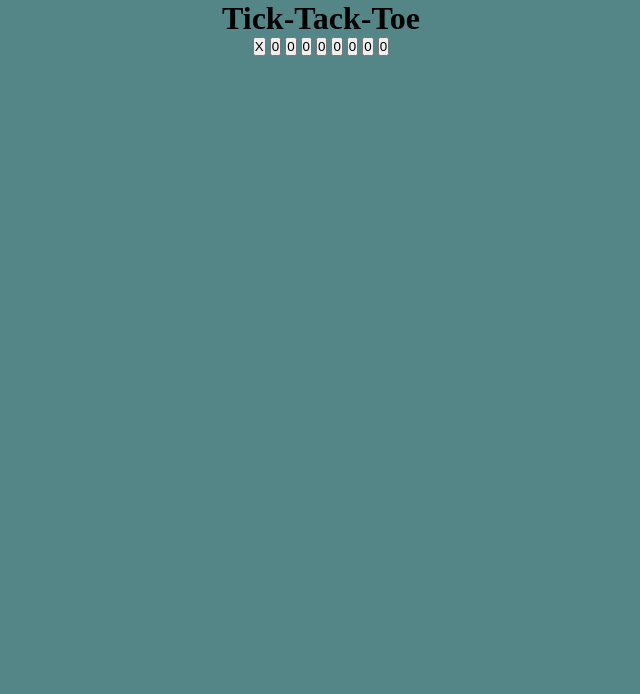
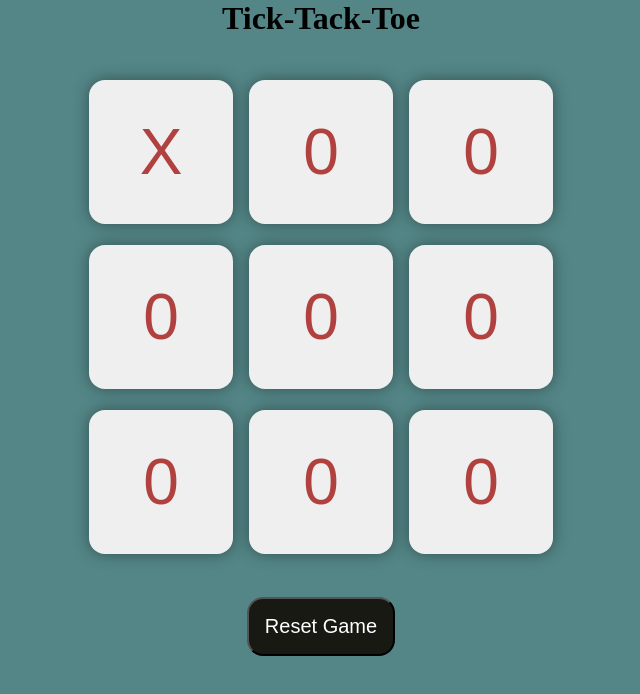
Before and after one commit to devendra1999/TickTackToe, a plain HTML site: page index.html in a window 1280 px wide. Shown: the whole page, without its empty margins (319-959 px from the left). Drawn offline with Linux system fonts and the light colour scheme.

Commit message:
add: updated the component

```diff
--- a/index.html
+++ b/index.html
@@ -20,10 +20,9 @@
                 <button class="box">0</button>
                 <button class="box">0</button>
                 <button class="box">0</button>
-
-
             </div>
         </div>
+        <button id = "reset-btn">Reset Game</button>
     </main>
 </body>
 </html>
--- a/style.css
+++ b/style.css
@@ -1,5 +1,6 @@
 * {
     margin: 0;
+    padding-top: 20px;
     padding: 0;
 }
 
@@ -7,3 +8,39 @@ body {
     background-color: #548687;
     text-align: center;
 }
+
+.container {
+    height: 70vh;
+    display: flex;
+    justify-content: center;
+    align-items: center;
+
+}
+
+.game {
+    height: 60vmin;
+    width: 60vmin;
+    display: flex;
+    flex-wrap: wrap;
+    justify-content: center;
+    align-items: center;
+    gap: 2vmin;
+}
+
+.box {
+    height: 18vmin;
+    width: 18vmin;
+    border-radius: 1rem;
+    border: none;
+    box-shadow: 0 0 1rem 0 rgba(0, 0, 0, 0.4);
+    font-size: 8vmin;
+    color: #b0413e;
+}
+
+#reset-btn {
+    padding: 1rem;
+    font-size: 1.25rem;
+    background-color: #191913;
+    color: #fff;
+    border-radius: 1rem;;
+}
```
